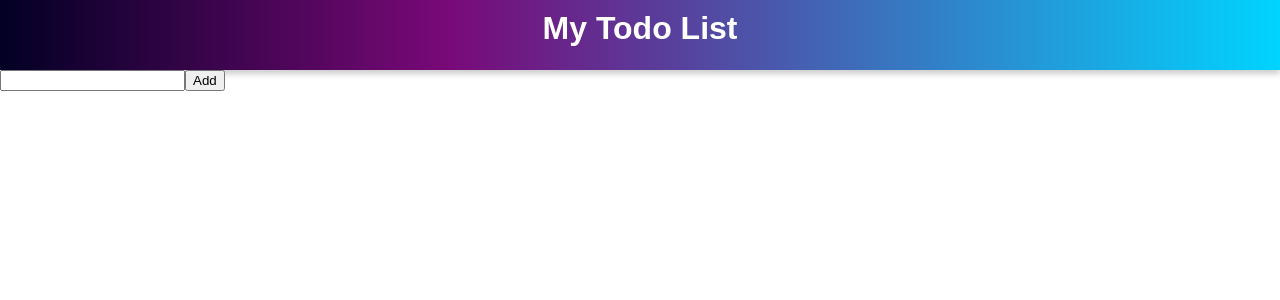
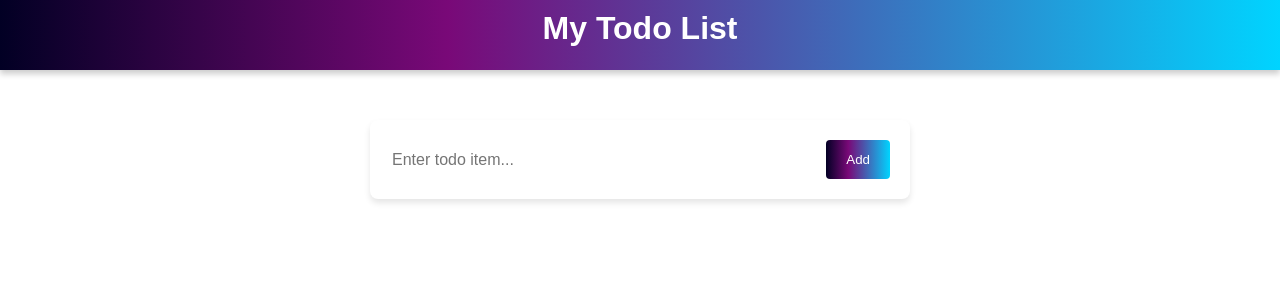
Before and after one commit to DarwinMelaya/Todo-App, a React (Vite) app in the folder todoapp/: page / in a window 1280 px wide. Shown: the top 300 px of the page. Built offline with nearby package versions, Linux system fonts and the light colour scheme.

Commit message:
Styling The Form

```diff
--- /dev/null
+++ b/todoapp/src/components/Form.jsx
@@ -0,0 +1,31 @@
+import { useState } from "react";
+import styles from "./form.module.css";
+
+const Form = ({ todos, setTodos }) => {
+  const [todo, setTodo] = useState("");
+
+  function handleSubmit(e) {
+    e.preventDefault();
+    setTodos([...todos, todo]);
+    setTodo("");
+  }
+
+  return (
+    <form className={styles.todoform} onSubmit={handleSubmit}>
+      <div className={styles.inputContainer}>
+        <input
+          className={styles.modernInput}
+          onChange={(e) => setTodo(e.target.value)}
+          value={todo}
+          type="text"
+          placeholder="Enter todo item..."
+        />
+        <button className={styles.modernButton} type="submit">
+          Add
+        </button>
+      </div>
+    </form>
+  );
+};
+
+export default Form;
--- a/todoapp/src/components/Todo.jsx
+++ b/todoapp/src/components/Todo.jsx
@@ -1,27 +1,14 @@
 import { useState } from "react";
-import TodoItem from "./TodoItem";
+
+import Form from "./Form";
+import TodoList from "./TodoList";
 
 const Todo = () => {
-  const [todo, setTodo] = useState("");
   const [todos, setTodos] = useState([]);
-  function handleSubmit(e) {
-    e.preventDefault();
-    setTodos([...todos, todo]);
-    setTodo("");
-  }
   return (
     <div>
-      <form onSubmit={handleSubmit}>
-        <input
-          onChange={(e) => setTodo(e.target.value)}
-          value={todo}
-          type="text"
-        />
-        <button type="submit">Add</button>
-      </form>
-      {todos.map((item) => (
-        <TodoItem key={item} item={item} />
-      ))}
+      <Form todos={todos} setTodos={setTodos} />
+      <TodoList todos={todos} />
     </div>
   );
 };
--- /dev/null
+++ b/todoapp/src/components/TodoList.jsx
@@ -0,0 +1,12 @@
+import TodoItem from "./TodoItem";
+const TodoList = ({ todos }) => {
+  return (
+    <div>
+      {todos.map((item) => (
+        <TodoItem key={item} item={item} />
+      ))}
+    </div>
+  );
+};
+
+export default TodoList;
--- /dev/null
+++ b/todoapp/src/components/form.module.css
@@ -0,0 +1,39 @@
+.todoform {
+  background-color: white;
+  border-radius: 8px;
+  padding: 20px;
+  width: 500px;
+  margin: 0 auto;
+  margin-top: 50px;
+  box-shadow: 0 4px 6px rgba(0, 0, 0, 0.1);
+}
+
+.modernInput {
+  display: block;
+  width: 100%;
+  border: none;
+  color: black;
+  font-size: 16px;
+}
+.modernInput:focus {
+  outline: none;
+}
+
+.modernButton {
+  display: inline-block;
+  border: none;
+  border-radius: 4px;
+  background: linear-gradient(
+    90deg,
+    rgba(2, 0, 36, 1) 0%,
+    rgba(121, 9, 120, 1) 35%,
+    rgba(0, 212, 255, 1) 100%
+  );
+  color: white;
+  padding: 12px 20px;
+  cursor: pointer;
+}
+
+.inputContainer {
+  display: flex;
+}
```
